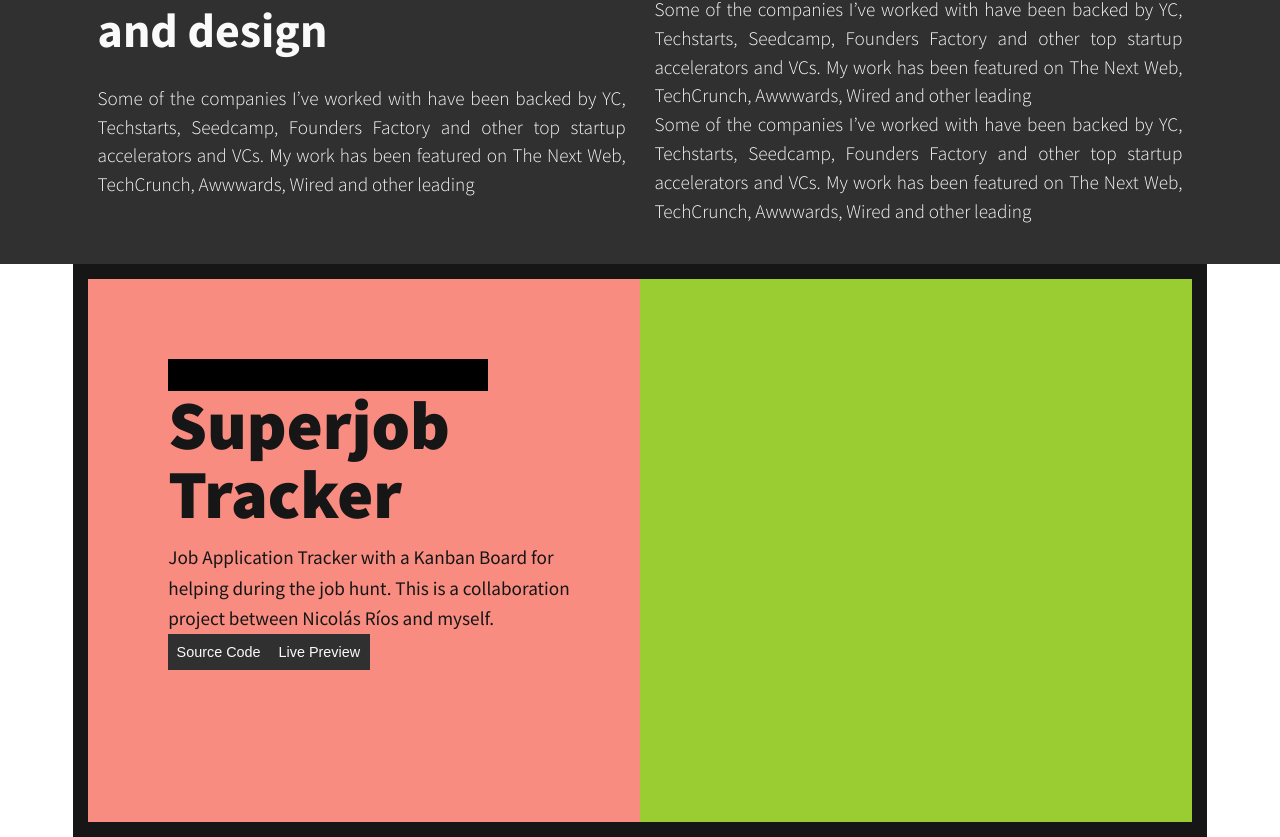
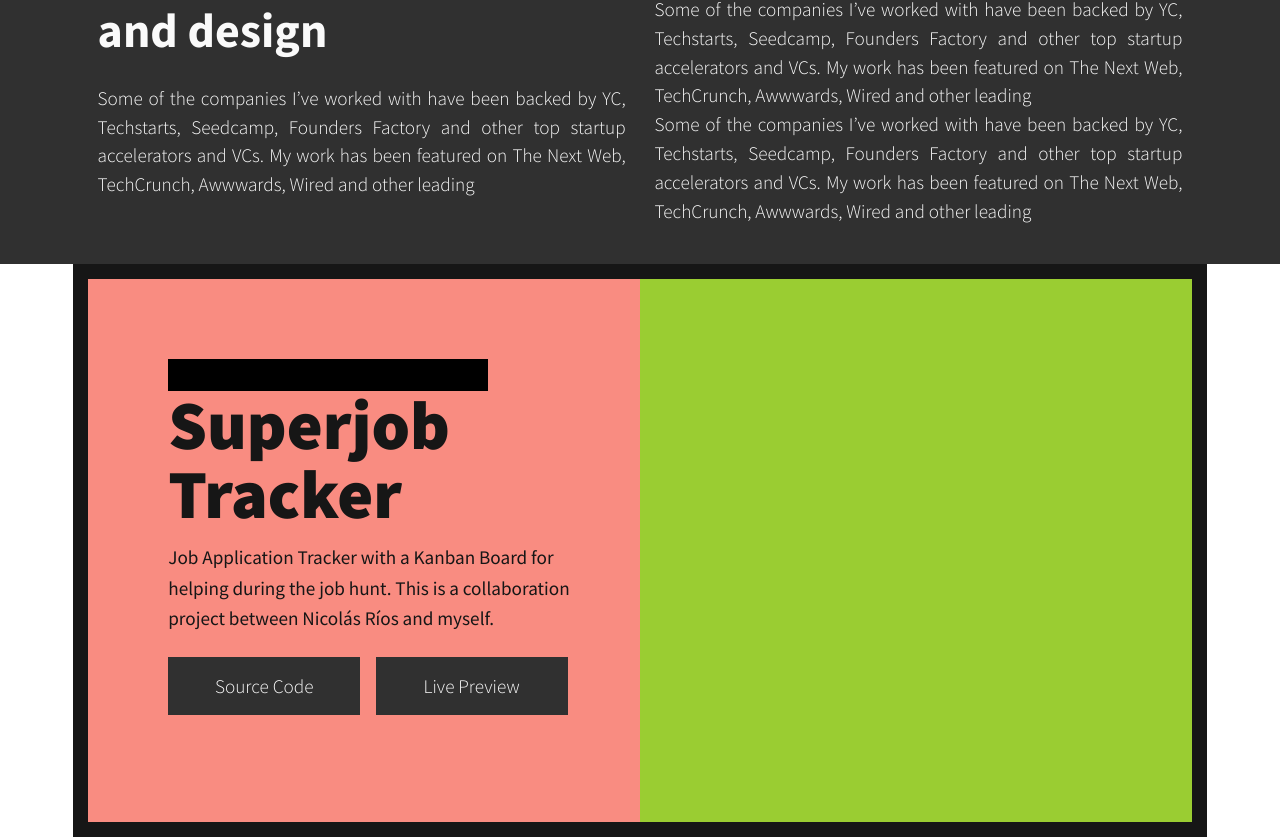
Before and after one commit to julendiaz/julen-tech-portfolio, a React (Create React App) app: page / in a window 1280 px wide. Shown: the part 1021-1858 px from the top of the page. Built offline with nearby package versions, Linux system fonts and the light colour scheme.

Commit message:
Add styles for the project links buttons

```diff
--- a/src/components/Project.js
+++ b/src/components/Project.js
@@ -8,8 +8,8 @@ export const Project = (props) => {
                 <h1 className="project__title">{props.title}</h1>
                 <p className="project__description">{props.text}</p>
                 <div className="project__links">
-                    <button className="button button--source">Source Code</button>
-                    <button className="button button--preview">Live Preview</button>
+                    <button className="button button--project">Source Code</button>
+                    <button className="button button--project">Live Preview</button>
                 </div>
             </div>
             <div className="project__division project__division--image">
--- a/src/css/style.css
+++ b/src/css/style.css
@@ -170,6 +170,7 @@ ul {
   height: 2.5em;
   font-size: 0.9em;
   cursor: pointer;
+  font-family: "Source Sans Pro", sans-serif;
 }
 .button--subscribe {
   background-color: #97f8b2;
@@ -197,6 +198,17 @@ ul {
 .button--jumbotron:hover {
   background-color: #161616;
   color: #fafafa;
+}
+.button--project {
+  width: 10em;
+  height: 3em;
+  font-size: 1.2em;
+  font-weight: 300;
+  margin-top: 1.2em;
+  margin-right: 0.8em;
+}
+.button--project:hover {
+  background-color: #161616;
 }
 
 .main-logo-container {
--- a/src/sass/4_modules/_button.scss
+++ b/src/sass/4_modules/_button.scss
@@ -1,6 +1,7 @@
 @use "../1_base/colors" as *;
 @use "../2_utils/mixins" as *;
 @use "../2_utils/functions" as *;
+@use "../1_base/typography" as *;
 
 .button {
   background-color: $black_700;
@@ -9,6 +10,7 @@
   height: 2.5em;
   font-size: size(button);
   cursor: pointer;
+  font-family: $font_family;
 
   &--subscribe {
     background-color: $green;
@@ -40,4 +42,16 @@
       color: $white_100;
     }
   }
+
+  &--project {
+    width: 10em;
+    height: 3em;
+    font-size: 1.2em;
+    font-weight: weight(light);
+    margin-top: 1.2em;
+    margin-right: 0.8em;
+    &:hover {
+      background-color: $black_800;
+    }
+  }
 }
```
Also changed, not shown: 1 other file (tests, documents, lock files or other folders).
